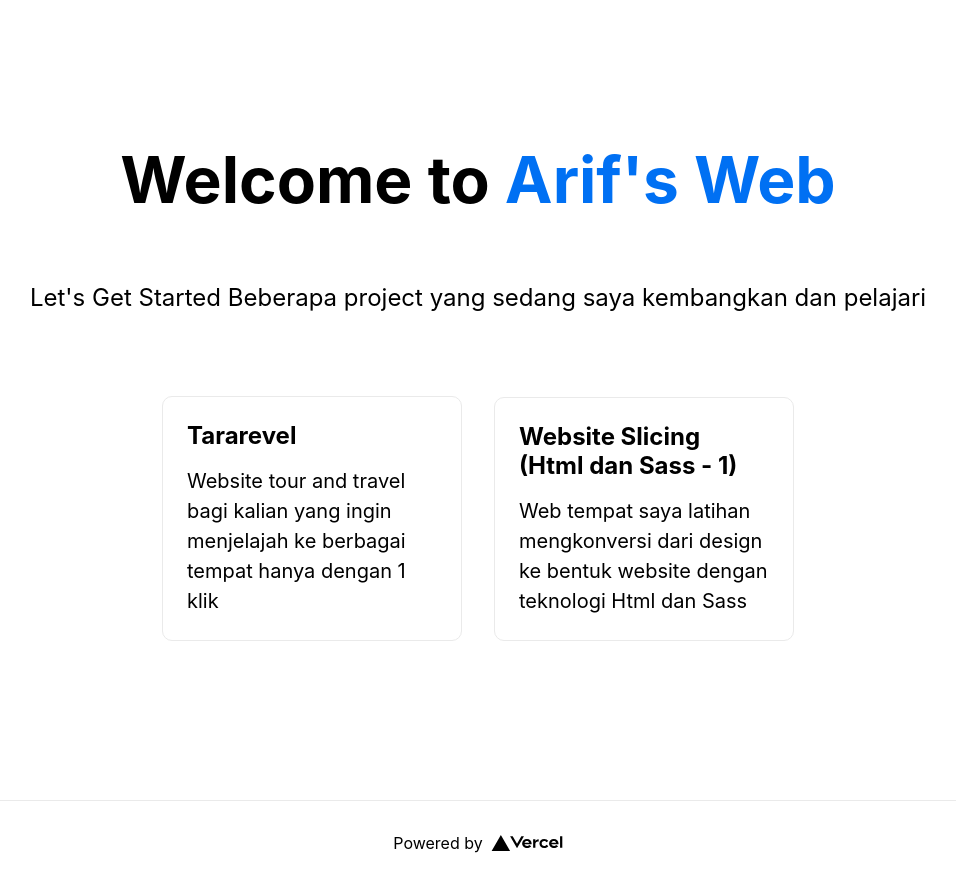
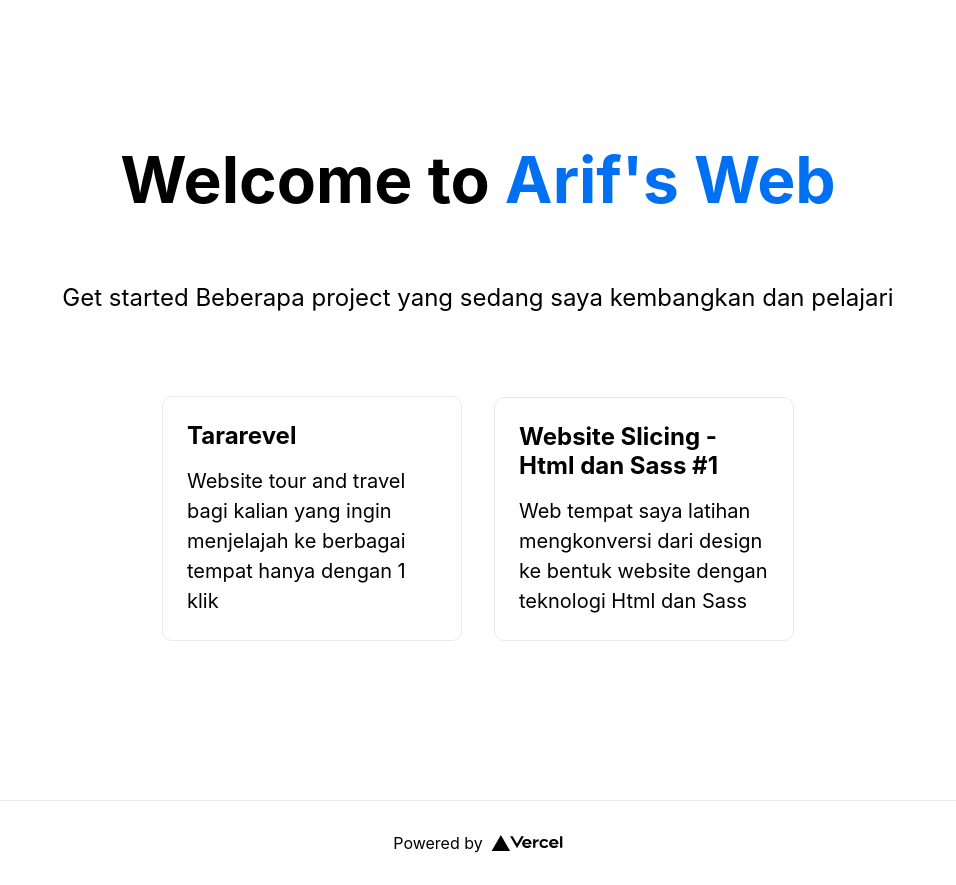
Before and after one commit to Arifsetyaji101/arifsey.xyz, a Next.js app: page / in a window 1280 px wide. Shown: the whole page, without its empty margins (162-1118 px from the left). Built offline with nearby package versions, Linux system fonts and the light colour scheme.

Commit message:
Update index.tsx

```diff
--- a/pages/index.tsx
+++ b/pages/index.tsx
@@ -6,9 +6,8 @@ import styles from '../styles/Home.module.css'
 const Home: NextPage = () => {
   return (
     <div className={styles.container}>
-
       <Head>
-    <title>Arif Setyaji</title>
+        <title>Arif Setyaji's Personal Web</title>
         <meta name="description" content="Generated by create next app" />
         <link rel="icon" href="/favicon.ico" />
       </Head>
@@ -17,27 +16,31 @@ return (
         <h1 className={styles.title}>
           Welcome to <a href="https://arifsey.xyz">Arif's Web</a>
         </h1>
+
         <p className={styles.description}>
-        Let's Get Started
+          Get started
           Beberapa project yang sedang saya kembangkan dan pelajari
         </p>
 
         <div className={styles.grid}>
-        <a href="http://tararevel.herokuapp.com" className={styles.card}>
+          <a href="http://tararevel.herokuapp.coms" className={styles.card}>
             <h2>Tararevel</h2>
             <p>Website tour and travel bagi kalian yang ingin menjelajah ke berbagai tempat hanya dengan 1 klik</p>
           </a>
 
           <a href="https://htmlsass-1.herokuapp.com" className={styles.card}>
-          <h2>Website Slicing (Html dan Sass - 1)</h2>
+            <h2>Website Slicing - Html dan Sass #1</h2>
             <p>Web tempat saya latihan mengkonversi dari design ke bentuk website dengan teknologi Html dan Sass</p>
           </a>
         </div>
       </main>
 
       <footer className={styles.footer}>
-    <a href="https://vercel.com?utm_source=create-next-app&utm_medium=default-template&utm_campaign=create-next-app"
-      target="_blank" rel="noopener noreferrer">
+        <a
+          href="https://vercel.com?utm_source=create-next-app&utm_medium=default-template&utm_campaign=create-next-app"
+          target="_blank"
+          rel="noopener noreferrer"
+        >
           Powered by{' '}
           <span className={styles.logo}>
             <Image src="/vercel.svg" alt="Vercel Logo" width={72} height={16} />
```
Lines whose indentation alone changed are shown as unchanged.
